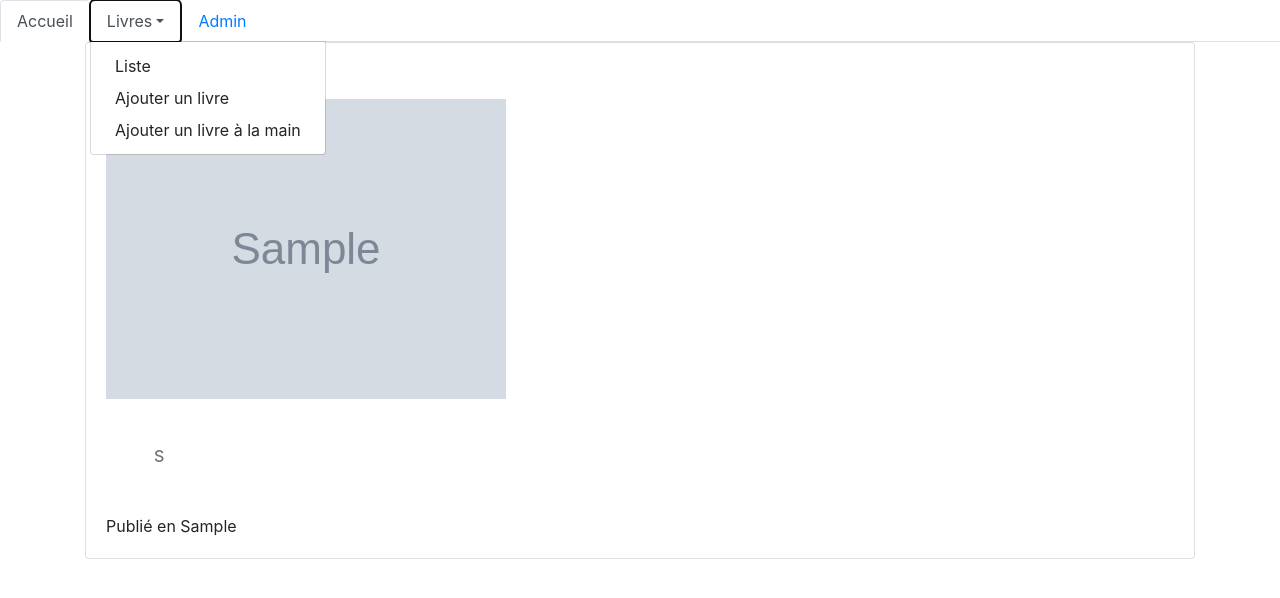
After one commit to philippe-lemaire/libraro, a Django app: page /livres/livre/1/ in a window 1280 px wide, after a click on "Livres". The commit adds this page. Shown: the top 598 px of the page. Run offline with Django 4.2, Linux system fonts and the light colour scheme; tables that the repository leaves empty hold one stand-in row (values such as "Sample post"); grey boxes marked "Sample" are stand-in pictures.

Commit message:
book detail view

```diff
--- /dev/null
+++ b/books/templates/books/book_detail.html
@@ -0,0 +1,19 @@
+{% extends "base.html" %}
+{% load static %}
+{% block title %}Livres - {{book.title}}{% endblock title %}
+{% block content %}
+
+
+
+<div class="card">
+  <div class="card-body">
+    <h5 class="card-title">{{book.title}}</h5>
+    <img height="300" src="{{book.cover}}" alt="{{book.title}}">
+
+    <h6 class="card-subtitle m-5 text-muted">{{book.authors.0}}</h6>
+    <p class="card-text">Publié en {{book.year}}</p>
+
+  </div>
+</div>
+
+{% endblock content %}
--- a/books/templates/books/book_list.html
+++ b/books/templates/books/book_list.html
@@ -17,7 +17,7 @@
   </thead>
   {% for book in book_list %}
   <tr>
-    <td>{{book.title}}</td>
+    <td><a href="{% url 'books:book_detail' book.id %}">{{book.title}}</a></td>
     <td>{{book.authors}}</td>
     <td>{{book.publisher}}</td>
     <td>{{book.year}}</td>
--- a/books/urls.py
+++ b/books/urls.py
@@ -6,4 +6,6 @@ app_name = "books"
 urlpatterns = [
     path("", views.BooksIndexView.as_view(), name="index"),
     path("ajouter", views.add_a_book, name="add_a_book"),
+    path("ajouter-a-la-main", views.manually_add_a_book, name="manually_add_a_book"),
+    path("livre/<int:pk>/", views.BooksDetailView.as_view(), name="book_detail"),
 ]
--- a/books/views.py
+++ b/books/views.py
@@ -5,7 +5,7 @@ from django.http import HttpResponseRedirect
 from django.urls import reverse
 from django.db import IntegrityError
 from .models import Book
-from .forms import IsbnForm
+from .forms import IsbnForm, BookForm
 from isbnlib import *
 
 
@@ -40,6 +40,10 @@ def add_a_book(request):
             # make keys lowercase
             data = {k.lower(): v for k, v in data.items()}
             print(data)
+            if not data:
+                messages.warning(request, "Livre non trouvé dans les bases ISBN.")
+                return HttpResponseRedirect(reverse("books:add_a_book"))
+
             try:
                 new_book = Book.objects.create(**data)
                 messages.success(request, f"Livre {new_book.title} a été ajouté.")
@@ -49,3 +53,16 @@ def add_a_book(request):
                 )
             return HttpResponseRedirect(reverse("books:add_a_book"))
     return render(request, template_name, context)
+
+
+def manually_add_a_book(request):
+    form = BookForm(request.POST or None)
+    context = {"form": form}
+    template_name = "books/manually_add_a_book.html"
+    if request.method == "POST":
+        if form.is_valid():
+            new_book = form.save()
+            messages.success(request, f"Livre {new_book.title} a été ajouté.")
+            return HttpResponseRedirect(reverse("books:manually_add_a_book"))
+
+    return render(request, template_name, context)
--- a/templates/base.html
+++ b/templates/base.html
@@ -32,6 +32,7 @@
     <div class="dropdown-menu">
         <a class="dropdown-item" href="{% url 'books:index' %}">Liste</a>
         <a class="dropdown-item" href="{% url 'books:add_a_book' %}">Ajouter un livre</a>
+        <a class="dropdown-item" href="{% url 'books:manually_add_a_book' %}">Ajouter un livre à la main</a>
     </div>
   </li>
 
```
Also changed, not shown: books/forms.py (+21 -0 lines), books/templates/books/manually_add_a_book.html (added, +11 -0 lines).
